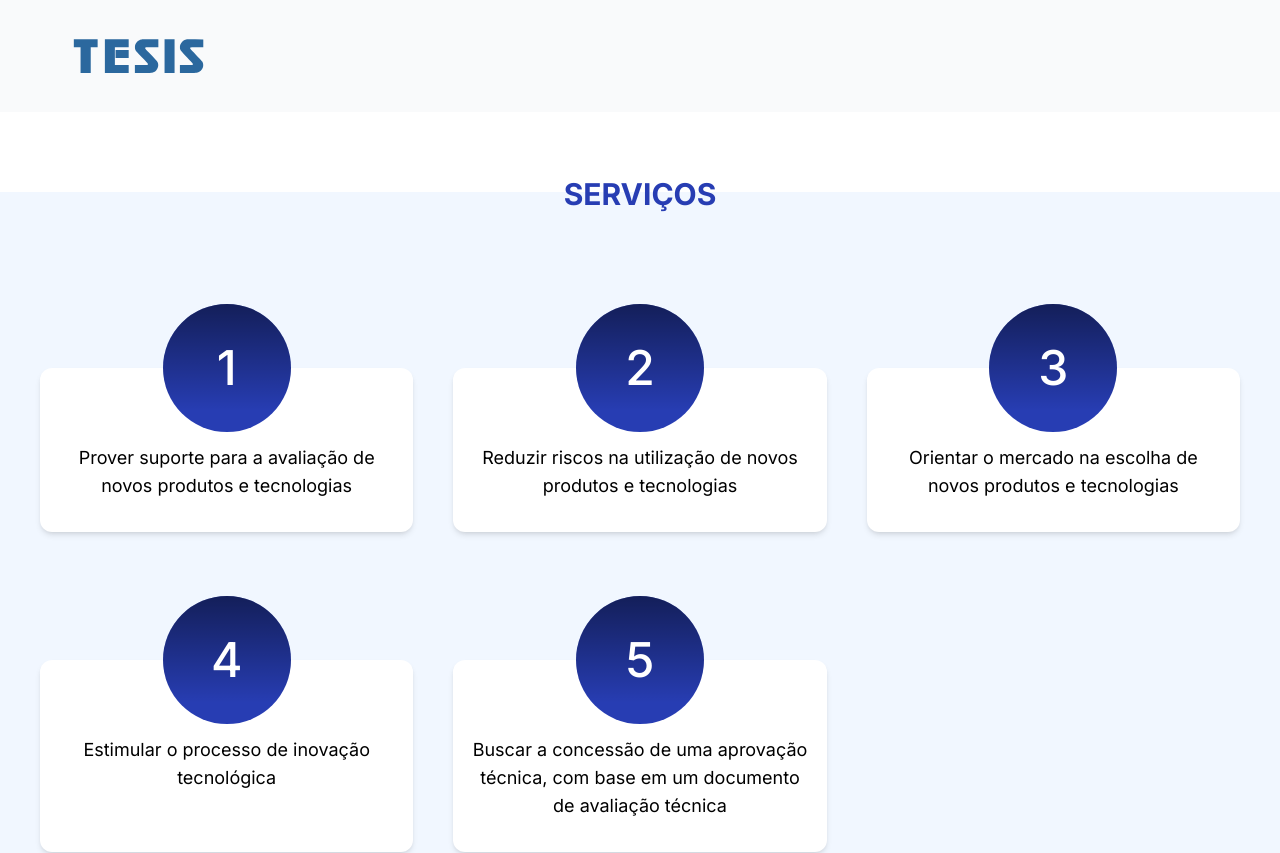
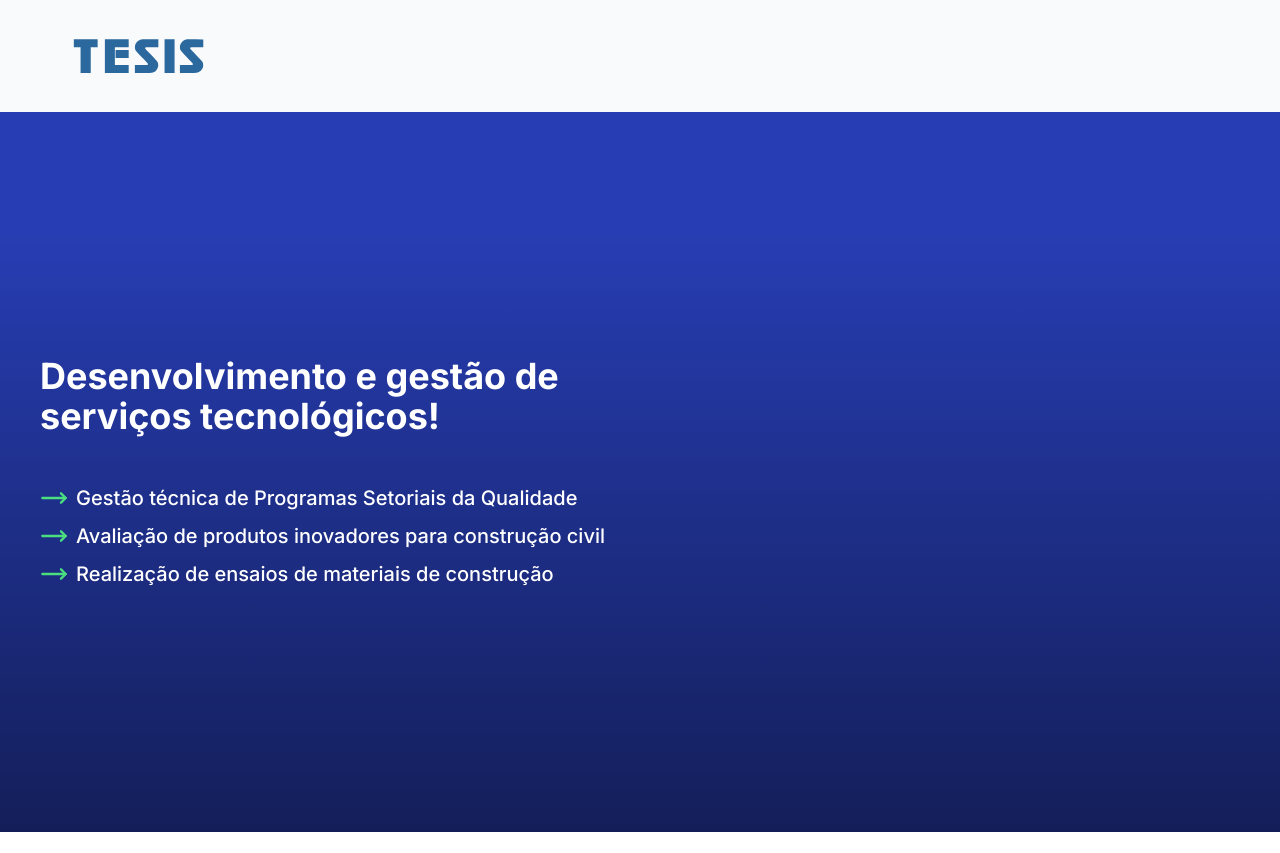
Before and after one commit to rodrigojsdeveloper/tesis, a Next.js app: page / in a window 1280 px wide. Shown: the top 853 px of the page. Built offline with nearby package versions, Linux system fonts and the light colour scheme.

Commit message:
feat: add query component

```diff
--- a/src/app/page.tsx
+++ b/src/app/page.tsx
@@ -1,8 +1,10 @@
+import { ConsultWidget } from '../components/consult-widget'
 import { Services } from '../components/services'
 
 export default function Home() {
   return (
     <main>
+      <ConsultWidget />
       <Services />
     </main>
   )
--- /dev/null
+++ b/src/components/consult-widget.tsx
@@ -0,0 +1,37 @@
+import Image from 'next/image'
+import arrowRight from '@/src/assets/arrow-right.svg'
+
+const techServices = [
+  'Gestão técnica de Programas Setoriais da Qualidade',
+  'Avaliação de produtos inovadores para construção civil',
+  'Realização de ensaios de materiais de construção',
+]
+
+export const ConsultWidget = () => {
+  return (
+    <section className="relative flex min-h-[45rem] w-full items-center justify-center bg-blue-200">
+      <div className="z-10 flex w-full max-w-[75rem] flex-col items-center justify-between lg:flex-row">
+        <div className="flex flex-col gap-12">
+          <h1 className="w-full max-w-xl text-4xl font-bold text-white-100">
+            Desenvolvimento e gestão de serviços tecnológicos!
+          </h1>
+
+          <ul className="flex flex-col gap-2.5">
+            {techServices.map((tech, index) => (
+              <li key={index} className="flex flex-row items-center gap-2">
+                <Image
+                  src={arrowRight}
+                  alt="Seta para a direita"
+                  width={28}
+                  height={28}
+                />
+                <p className="text-xl font-medium text-white-100">{tech}</p>
+              </li>
+            ))}
+          </ul>
+        </div>
+      </div>
+      <div className="pointer-events-none absolute inset-x-0 bottom-0 h-5/6 bg-gradient-to-t from-black/50 to-transparent" />
+    </section>
+  )
+}
```
Also changed, not shown: src/assets/arrow-right.svg (added).
